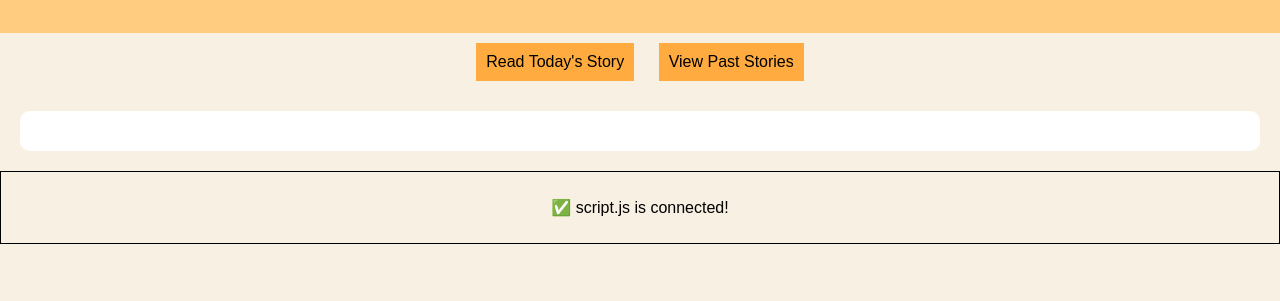
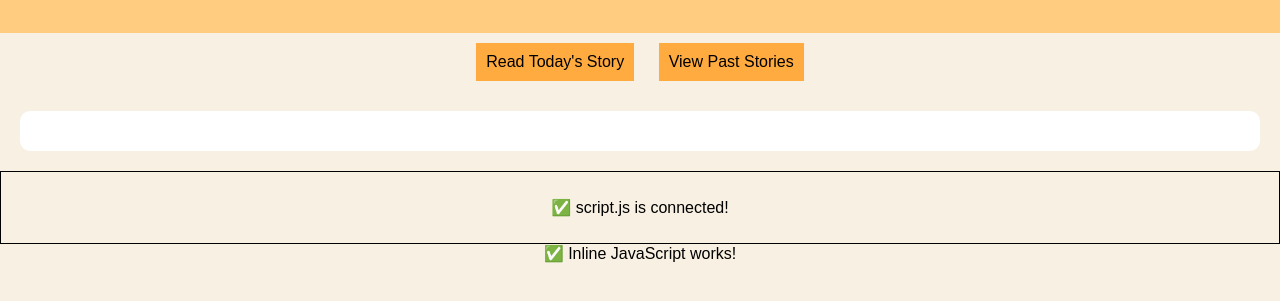
Before and after one commit to DadTellsStories/Sages_Bedtime_Stories, a plain HTML site: page index.html in a window 1280 px wide. Shown: the part 121-422 px from the top of the page. Drawn offline with Linux system fonts and the light colour scheme.

Commit message:
Update index.html
Signed-off-by: DadTellsStories <johnny.b.rockstar@gmail.com>

```diff
--- a/index.html
+++ b/index.html
@@ -19,6 +19,10 @@
     <div id="debug-output" style="border: 1px solid black; padding: 10px; margin-top: 10px;">
    <h3>Debug Info:</h3>
     </div>
+    <div id="inline-debug"></div>
+<script>
+    document.getElementById("inline-debug").innerHTML = "✅ Inline JavaScript works!";
+</script>
     <script src="script.js"></script>
 </body>
 </html>
```
